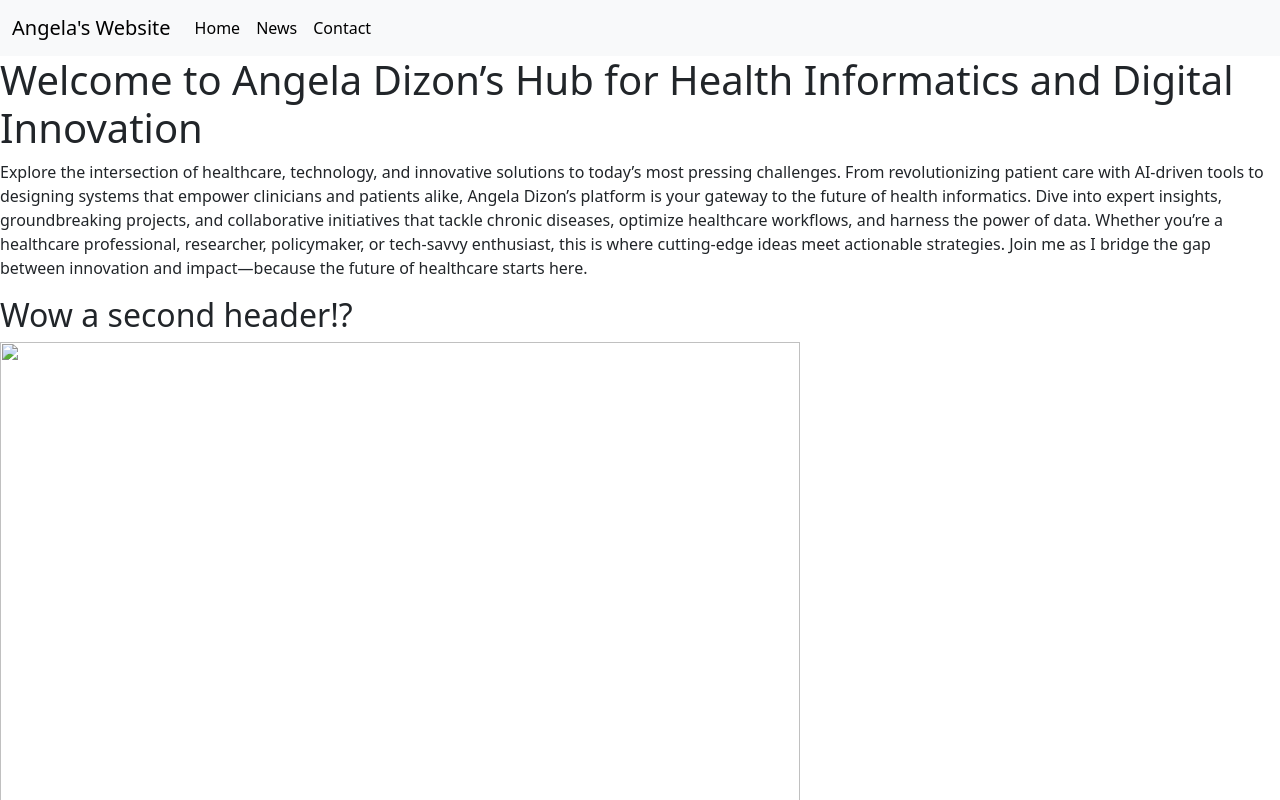
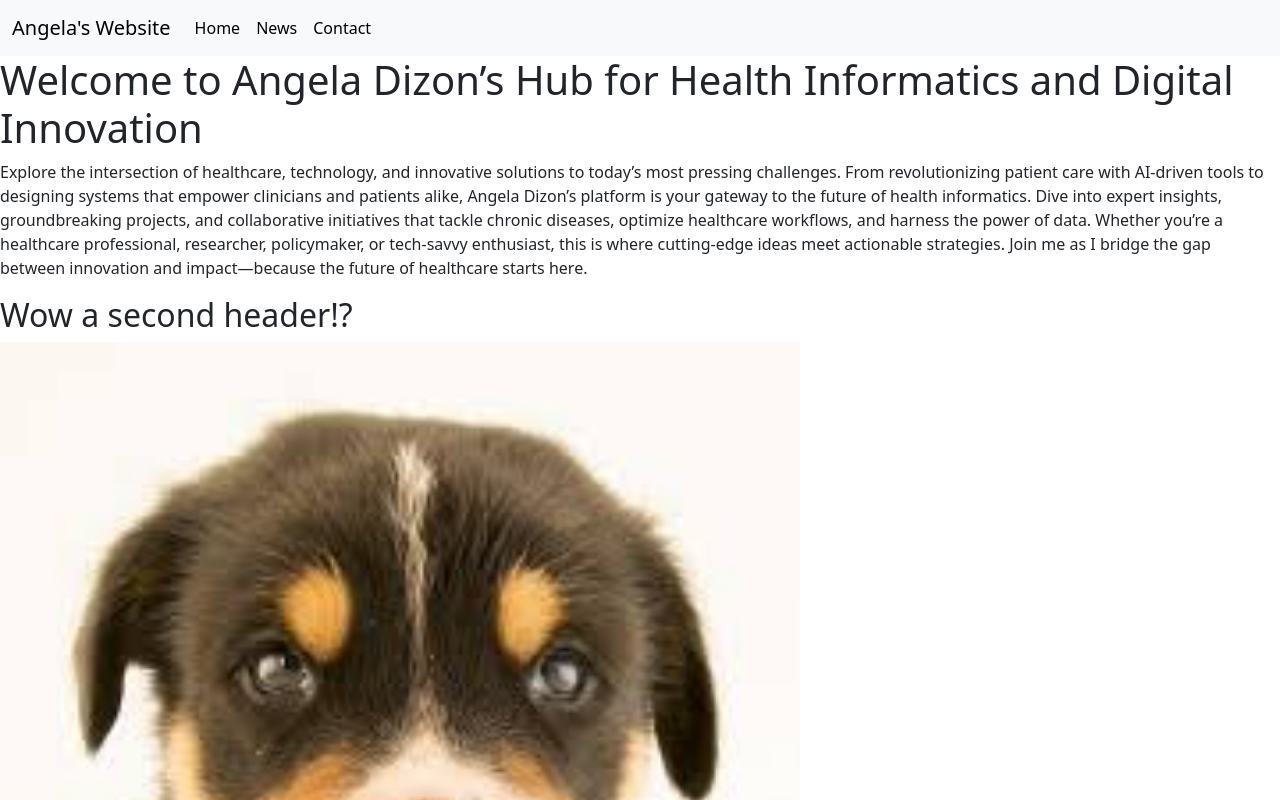
Before and after one commit to ang-iee/puppies, a plain HTML site: page index.html in a window 1280 px wide. Shown: the top 800 px of the page. Drawn offline with nearby package versions, Linux system fonts and the light colour scheme.

Commit message:
Update index.html

```diff
--- a/index.html
+++ b/index.html
@@ -40,7 +40,7 @@
 
             Join me as I bridge the gap between innovation and impact—because the future of healthcare starts here.</p>
             <h2>Wow a second header!?</h2>
-            <img src="/Users/angeladizon/Downloads/puppy.jpeg" width="800px"></body><br/>
+            <img src="puppy.jpeg" width="800px"></body><br/>
             So cute!<br/>
 
             <iframe width="560" height="315" src="https://www.youtube.com/embed/p3xz_Vg4mo8?si=J8LXe8PjHTjg2XWs" title="YouTube video player" frameborder="0" allow="accelerometer; autoplay; clipboard-write; encrypted-media; gyroscope; picture-in-picture; web-share" referrerpolicy="strict-origin-when-cross-origin" allowfullscreen></iframe> <br/>
```
